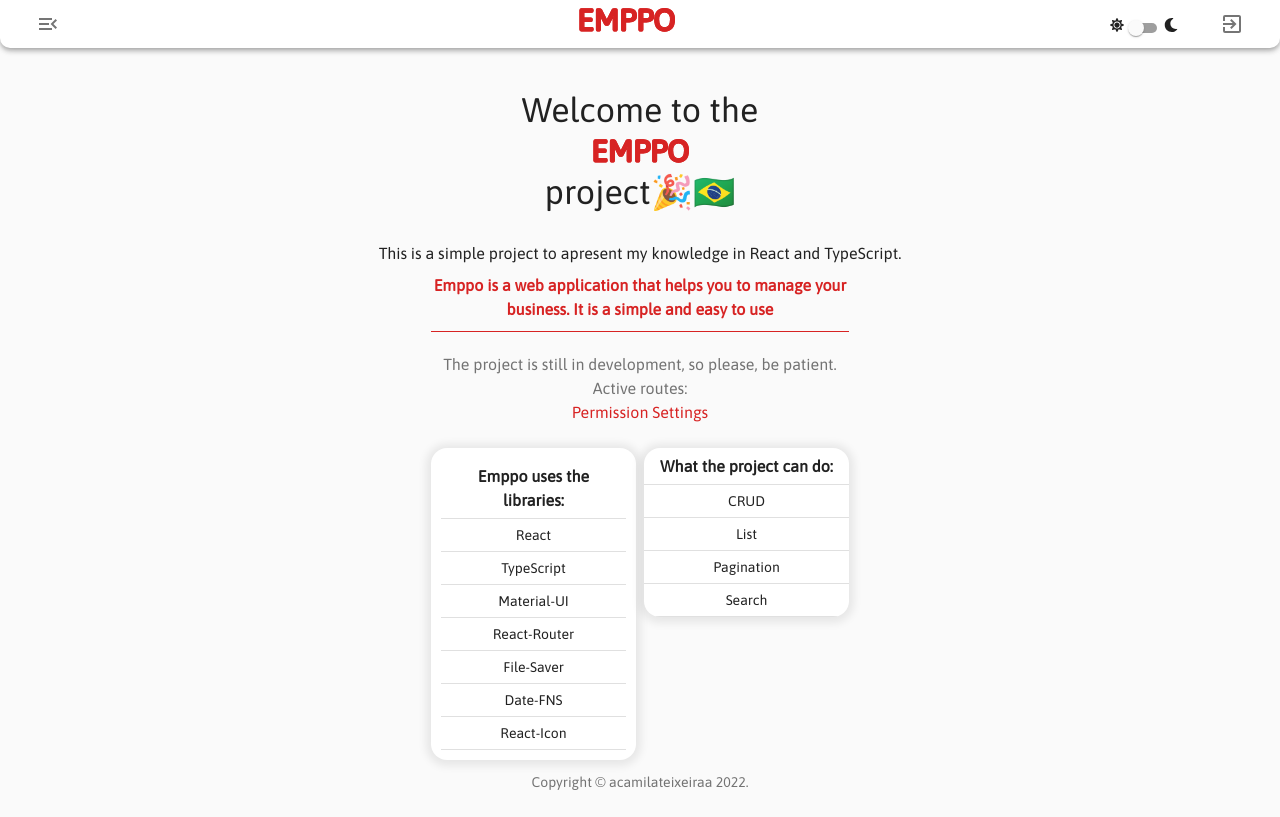
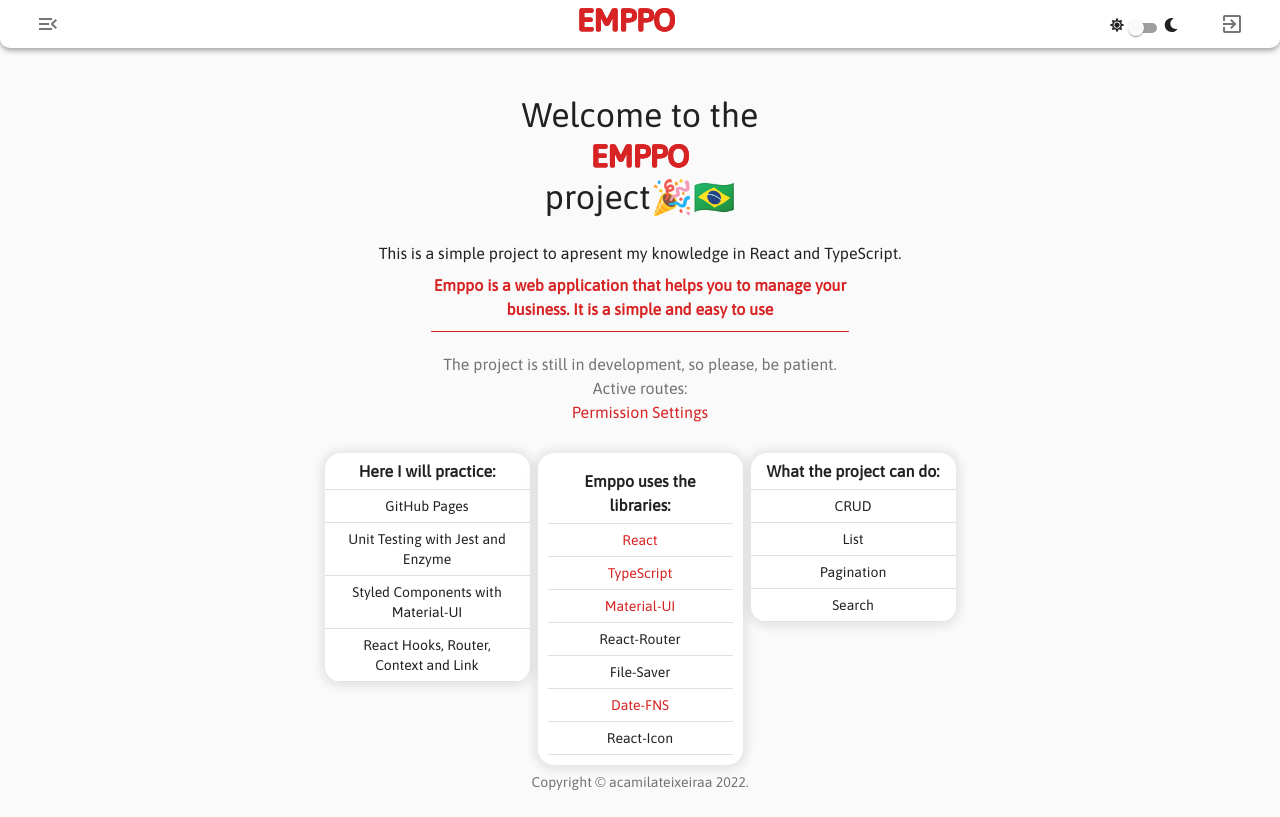
Before and after one commit to acamilateixeira/emppo, a React (Create React App) app: page / in a window 1280 px wide. Built offline with nearby package versions, Linux system fonts and the light colour scheme.

Commit message:
criando animações para home

```diff
--- a/package.json
+++ b/package.json
@@ -47,6 +47,7 @@
   },
   "devDependencies": {
     "@types/react-custom-scrollbars": "^4.0.10",
-    "@types/react-dom": "^17.0.11"
+    "@types/react-dom": "^17.0.11",
+    "@types/three": "^0.137.0"
   }
 }
--- a/src/components/dashboardOption.tsx
+++ b/src/components/dashboardOption.tsx
@@ -1,5 +1,5 @@
 import { MenuOption } from './menuOption';
-import { FaBuilding, FaDollarSign, FaUserFriends } from 'react-icons/fa';
+import { FaBuilding, FaDollarSign, FaHome, FaUserFriends } from 'react-icons/fa';
 import { IconButton, List, ListItem, ListItemText, Typography } from '@material-ui/core';
 import { MdSettings, MdWeb } from 'react-icons/md';
 import { VscCircleOutline } from 'react-icons/vsc';
@@ -37,6 +37,7 @@
             height: '100%',
           }}
         >
+          <MenuOption to='/' title='Home' icon={FaHome} />
           <Typography
             color='textSecondary'
             align='center'
--- a/src/pages/home.tsx
+++ b/src/pages/home.tsx
@@ -9,13 +9,24 @@
   Paper,
   TableContainer,
 } from '@material-ui/core';
+import { makeStyles } from '@material-ui/core/styles';
 import { Logo } from '../components/logo';
 
 export function Home() {
+  const css = makeStyles({
+    movement: {
+      transform: 'translateY(5px)',
+      transition: 'transform 0.3s ease-in-out',
+      '&:hover': {
+        transform: 'translateY(-5px)',
+      },
+    },
+  })();
+
   return (
     <>
       <Grid container justifyContent='center' alignItems='center' spacing={1}>
-        <Grid item xl={12} lg={12} md={12}>
+        <Grid item xl={12} lg={12} md={12} classes={{ item: css.movement }}>
           <Typography
             variant='h4'
             align='center'
@@ -77,7 +88,44 @@
       </Grid>
 
       <Grid container justifyContent='center' style={{ marginTop: '20px' }} spacing={1}>
-        <Grid item xl={2} lg={2} md={2}>
+        <Grid item xl={2} lg={2} md={2} classes={{ item: css.movement }}>
+          <TableContainer component={Paper}>
+            <Table size='small'>
+              <TableHead>
+                <TableRow>
+                  <TableCell align='center'>
+                    <Typography
+                      style={{
+                        fontWeight: 'bold',
+                      }}
+                    >
+                      Here I will practice:
+                    </Typography>
+                  </TableCell>
+                </TableRow>
+              </TableHead>
+              <TableBody>
+                <TableRow>
+                  <TableCell align='center'>GitHub Pages</TableCell>
+                </TableRow>
+
+                <TableRow>
+                  <TableCell align='center'>Unit Testing with Jest and Enzyme</TableCell>
+                </TableRow>
+
+                <TableRow>
+                  <TableCell align='center'>Styled Components with Material-UI</TableCell>
+                </TableRow>
+
+                <TableRow>
+                  <TableCell align='center'>React Hooks, Router, Context and Link </TableCell>
+                </TableRow>
+              </TableBody>
+            </Table>
+          </TableContainer>
+        </Grid>
+
+        <Grid item xl={2} lg={2} md={2} classes={{ item: css.movement }}>
           <TableContainer
             component={Paper}
             style={{
@@ -101,23 +149,69 @@
 
               <TableBody>
                 <TableRow>
-                  <TableCell align='center'>React</TableCell>
+                  <TableCell align='center'>
+                    <a
+                      href='https://reactjs.org/'
+                      style={{
+                        color: '#D72323',
+                        textDecoration: 'none',
+                      }}
+                    >
+                      React
+                    </a>
+                  </TableCell>
                 </TableRow>
+
                 <TableRow>
-                  <TableCell align='center'>TypeScript</TableCell>
+                  <TableCell align='center'>
+                    <a
+                      href='https://www.typescriptlang.org/'
+                      style={{
+                        color: '#D72323',
+                        textDecoration: 'none',
+                      }}
+                    >
+                      TypeScript
+                    </a>
+                  </TableCell>
                 </TableRow>
+
                 <TableRow>
-                  <TableCell align='center'>Material-UI</TableCell>
+                  <TableCell align='center'>
+                    <a
+                      href='https://material-ui.com/'
+                      style={{
+                        color: '#D72323',
+                        textDecoration: 'none',
+                      }}
+                    >
+                      Material-UI
+                    </a>
+                  </TableCell>
                 </TableRow>
+
                 <TableRow>
                   <TableCell align='center'>React-Router</TableCell>
                 </TableRow>
+
                 <TableRow>
                   <TableCell align='center'>File-Saver</TableCell>
                 </TableRow>
+
                 <TableRow>
-                  <TableCell align='center'>Date-FNS</TableCell>
+                  <TableCell align='center'>
+                    <a
+                      href='https://date-fns.org/'
+                      style={{
+                        color: '#D72323',
+                        textDecoration: 'none',
+                      }}
+                    >
+                      Date-FNS
+                    </a>
+                  </TableCell>
                 </TableRow>
+
                 <TableRow>
                   <TableCell align='center'>React-Icon</TableCell>
                 </TableRow>
@@ -126,7 +220,7 @@
           </TableContainer>
         </Grid>
 
-        <Grid item xl={2} lg={2} md={2}>
+        <Grid item xl={2} lg={2} md={2} classes={{ item: css.movement }}>
           <TableContainer component={Paper}>
             <Table size='small'>
               <TableHead>
```
Also changed, not shown: 1 other file (tests, documents, lock files or other folders).
